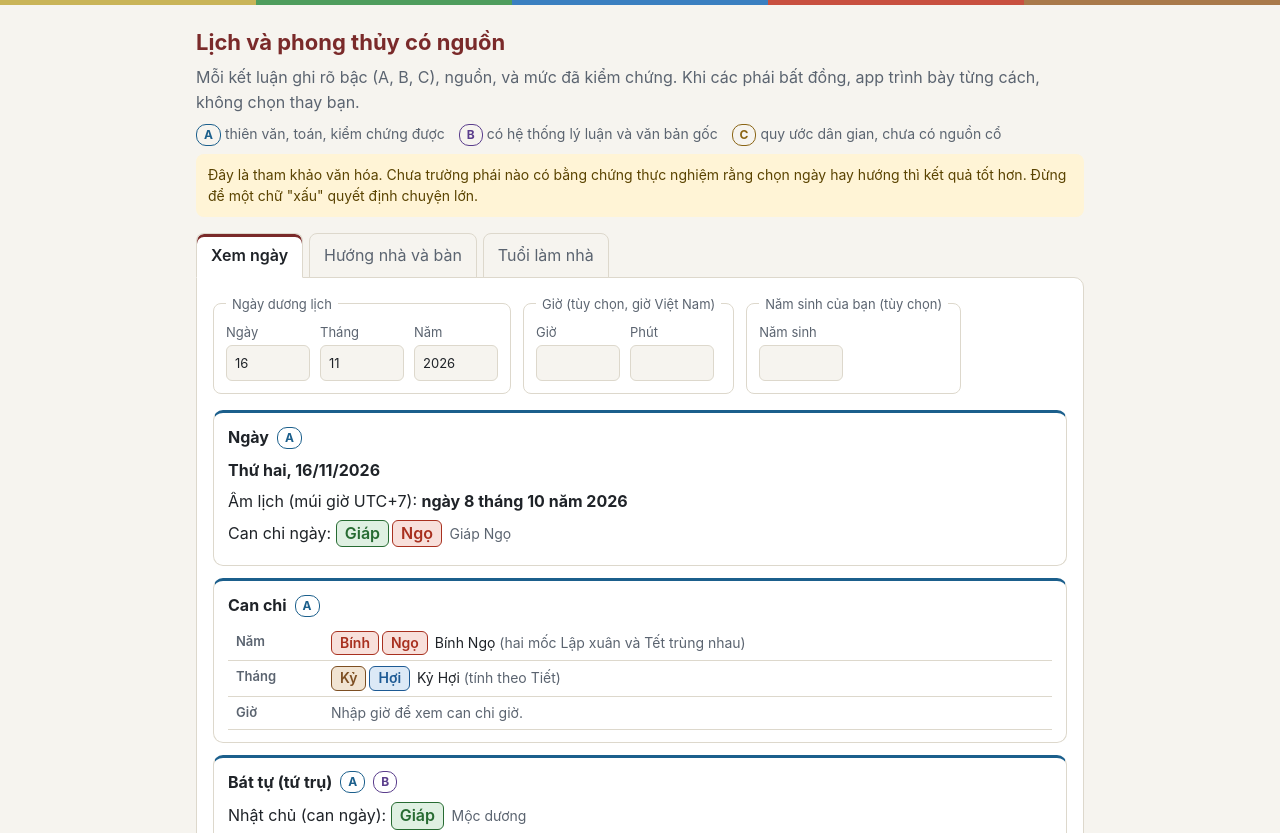
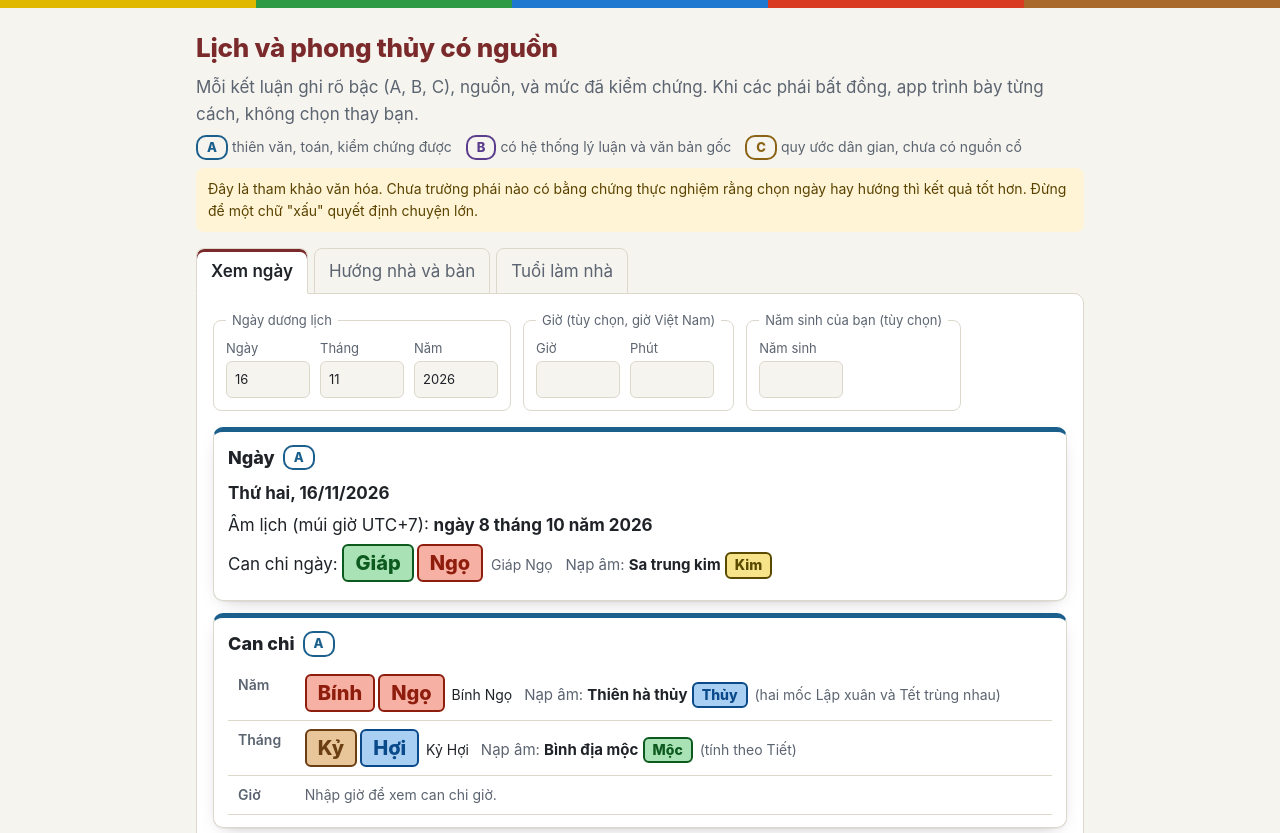
Before and after one commit to PhucNguyenYHN/lich-co-nguon, a plain HTML site: page index.html in a window 1280 px wide. Shown: the top 833 px of the page. Drawn offline with Linux system fonts and the light colour scheme.

Commit message:
Hiện nạp âm cho ngày, tháng, năm, giờ; làm màu và chữ đậm nét hơn
Co-Authored-By: Claude Sonnet 5.5 <noreply@anthropic.com>

```diff
--- a/app.js
+++ b/app.js
@@ -52,6 +52,10 @@
   }
   function pill(p) {
     return '<span class="pill">' + elChip(BU.CAN[p.stem], BU.STEM_EL[p.stem]) + elChip(BU.CHI[p.branch], BU.BRANCH_EL[p.branch]) + '</span>';
+  }
+  function nap(p) {
+    var n = BU.napAm(p.stem, p.branch);
+    return ' <span class="nap">Nạp âm: <b>' + esc(n.ten) + '</b> ' + elChip(n.hanh, n.hanh) + '</span>';
   }
   function errCard(msg) { return '<div class="card err" role="alert">' + esc(msg) + '</div>'; }
 
@@ -207,7 +211,7 @@
     var lu = a.lunar;
     var body = '<p><b>' + WEEK[(jdn + 1) % 7] + ', ' + d + '/' + m + '/' + y + '</b></p>' +
       '<p>Âm lịch (múi giờ UTC+7): <b>ngày ' + lu.day + ' tháng ' + lu.month + (lu.leap ? ' nhuận' : '') + ' năm ' + lu.year + '</b></p>' +
-      '<p>Can chi ngày: ' + pill(a.dayPillar) + ' <span class="sub">' + esc(a.dayPillar.name) + '</span></p>';
+      '<p>Can chi ngày: ' + pill(a.dayPillar) + ' <span class="sub">' + esc(a.dayPillar.name) + '</span>' + nap(a.dayPillar) + '</p>';
     if (a.tietToday.length) {
       var t = a.tietToday[0];
       body += '<p>Ngày có giao tiết <b>' + esc(t.name) + '</b> lúc ' + pad2(t.local.hour) + ':' + pad2(t.local.minute) + '. Sai số tính tiết vài phút.</p>';
@@ -222,20 +226,20 @@
         '<div class="sub">Ngày này nằm giữa hai mốc nên hai cách cho kết quả khác nhau. Lập xuân năm ' + y + ' lúc ' +
         pad2(lx.hour) + ':' + pad2(lx.minute) + ' ngày ' + lx.day + '/' + lx.month + '.</div></td></tr>';
     } else {
-      tb += '<tr><th>Năm</th><td>' + pill(yp.byLapXuan) + ' ' + esc(yp.byLapXuan.name) + ' <span class="sub">(hai mốc Lập xuân và Tết trùng nhau)</span></td></tr>';
+      tb += '<tr><th>Năm</th><td>' + pill(yp.byLapXuan) + ' ' + esc(yp.byLapXuan.name) + nap(yp.byLapXuan) + ' <span class="sub">(hai mốc Lập xuân và Tết trùng nhau)</span></td></tr>';
     }
     if (a.tietToday.length) {
       var ab = LC.analyze(d, m, y, 0, 0), aa = LC.analyze(d, m, y, 23, 59);
       tb += '<tr><th>Tháng</th><td>Trước giao tiết: ' + pill(ab.monthPillar) + ' ' + esc(ab.monthPillar.name) + '<br>Sau giao tiết: ' + pill(aa.monthPillar) + ' ' + esc(aa.monthPillar.name) +
         '<div class="sub">Can chi tháng đổi ở thời điểm giao tiết, không phải mùng 1 âm lịch.</div></td></tr>';
     } else {
-      tb += '<tr><th>Tháng</th><td>' + pill(a.monthPillar) + ' ' + esc(a.monthPillar.name) + ' <span class="sub">(tính theo Tiết)</span></td></tr>';
+      tb += '<tr><th>Tháng</th><td>' + pill(a.monthPillar) + ' ' + esc(a.monthPillar.name) + nap(a.monthPillar) + ' <span class="sub">(tính theo Tiết)</span></td></tr>';
     }
     if (hasHour) {
       var hh = '';
       for (var i = 0; i < a.hourPillars.length; i++) {
         var hp = a.hourPillars[i];
-        hh += '<div>' + pill(hp.pillar) + ' ' + esc(hp.pillar.name) + (hp.rule ? ' <span class="sub">(' + esc(hp.rule) + ')</span>' : '') + '</div>';
+        hh += '<div>' + pill(hp.pillar) + ' ' + esc(hp.pillar.name) + nap(hp.pillar) + (hp.rule ? ' <span class="sub">(' + esc(hp.rule) + ')</span>' : '') + '</div>';
       }
       tb += '<tr><th>Giờ</th><td>' + hh + (a.hourPillars.length > 1 ? '<div class="sub">Giờ Tý muộn (23h) có hai cách tính; app hiện cả hai.</div>' : '') + '</td></tr>';
     } else {
--- a/styles.css
+++ b/styles.css
@@ -174,3 +174,43 @@ h1 { color: var(--accent); }
 .vtitle { font-size: 13px; font-weight: 600; color: var(--muted); margin-right: 4px; }
 .vh { margin: 10px 0 2px; font-weight: 600; }
 .note { margin: 8px 0; padding: 8px 10px; border-radius: 8px; background: var(--warn-bg); color: var(--warn-ink); font-size: 14px; }
+
+/* ===== Làm nét: chữ lớn hơn, màu đậm hơn, viền rõ ===== */
+body { font-size: 17px; -webkit-font-smoothing: antialiased; text-rendering: optimizeLegibility; }
+h1 { font-size: 26px; font-weight: 800; letter-spacing: -.01em; }
+.card { border-width: 1.5px; box-shadow: 0 1px 0 rgba(0,0,0,.04), 0 6px 18px -10px rgba(0,0,0,.35); }
+.card h3 { font-size: 18px; font-weight: 800; }
+.card-A { border-top: 5px solid var(--a); }
+.card-B { border-top: 5px solid var(--b); }
+.card-C { border-top: 5px solid var(--c); }
+.bac { font-size: 13px; padding: 1px 9px; border-width: 2px; font-weight: 800; }
+.tag { font-size: 14px; padding: 1px 10px; font-weight: 700; }
+.el { font-size: 17px; font-weight: 800; padding: 1px 11px; border-width: 2px; }
+.pill .el { font-size: 20px; }
+.nap { margin-left: 8px; font-size: 15px; color: var(--muted); white-space: nowrap; }
+.nap b { color: var(--ink); }
+.nap .el { font-size: 14px; padding: 0 8px; }
+.v { font-size: 15px; font-weight: 600; border-width: 1.5px; }
+th { font-size: 14px; }
+td, th { padding: 8px 10px; }
+:root {
+  --el-kim: #5a4a00; --el-kim-bg: #f7e48a;
+  --el-moc: #0d5a1f; --el-moc-bg: #a9e2b4;
+  --el-thuy: #0a4a8a; --el-thuy-bg: #a9cff3;
+  --el-hoa: #8f1d0d; --el-hoa-bg: #f6b1a4;
+  --el-tho: #6b3f12; --el-tho-bg: #e8c69a;
+  --s-kim: #e0b800; --s-moc: #2e9a46; --s-thuy: #1f78d0; --s-hoa: #d93a22; --s-tho: #a8692a;
+}
+@media (prefers-color-scheme: dark) {
+  :root:not([data-theme="light"]) {
+    --el-kim: #fff0a0; --el-kim-bg: #5a4a00; --el-moc: #bff2c8; --el-moc-bg: #14602a;
+    --el-thuy: #c4e0ff; --el-thuy-bg: #0f4a8a; --el-hoa: #ffd0c6; --el-hoa-bg: #8f2412;
+    --el-tho: #f6dcb8; --el-tho-bg: #6b4218;
+  }
+}
+:root[data-theme="dark"] {
+  --el-kim: #fff0a0; --el-kim-bg: #5a4a00; --el-moc: #bff2c8; --el-moc-bg: #14602a;
+  --el-thuy: #c4e0ff; --el-thuy-bg: #0f4a8a; --el-hoa: #ffd0c6; --el-hoa-bg: #8f2412;
+  --el-tho: #f6dcb8; --el-tho-bg: #6b4218;
+}
+.stripe { height: 8px; }
```
